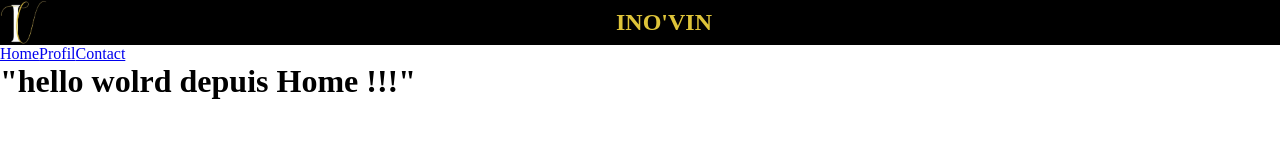
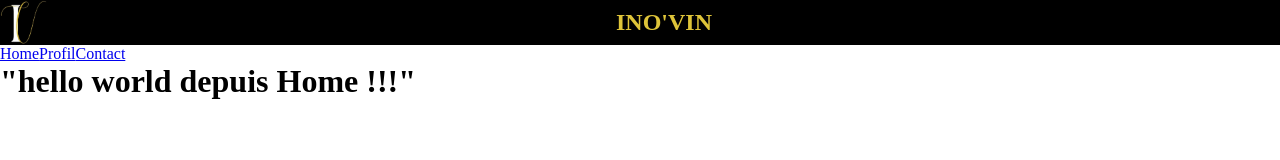
Before and after one commit to WildCodeSchool/2023-02-JS-Reims-project-3-inovin, a React (Vite) app in the folder frontend/: page / in a window 1280 px wide. Shown: the top 160 px of the page. Built offline with nearby package versions, Linux system fonts and the light colour scheme.

Commit message:
orthographe corrigé sur world

```diff
--- a/frontend/src/pages/Contact.jsx
+++ b/frontend/src/pages/Contact.jsx
@@ -1,3 +1,3 @@
 export default function Contact() {
-  return <h1> "hello wolrd depuis contact !!!" </h1>;
+  return <h1> "hello world depuis contact !!!" </h1>;
 }
--- a/frontend/src/pages/Home.jsx
+++ b/frontend/src/pages/Home.jsx
@@ -1,3 +1,3 @@
 export default function Home() {
-  return <h1> "hello wolrd depuis Home !!!" </h1>;
+  return <h1> "hello world depuis Home !!!" </h1>;
 }
--- a/frontend/src/pages/Profile.jsx
+++ b/frontend/src/pages/Profile.jsx
@@ -1,3 +1,3 @@
 export default function Profile() {
-  return <h1> "hello wolrd depuis Profil !!!" </h1>;
+  return <h1> "hello world depuis Profil !!!" </h1>;
 }
```
